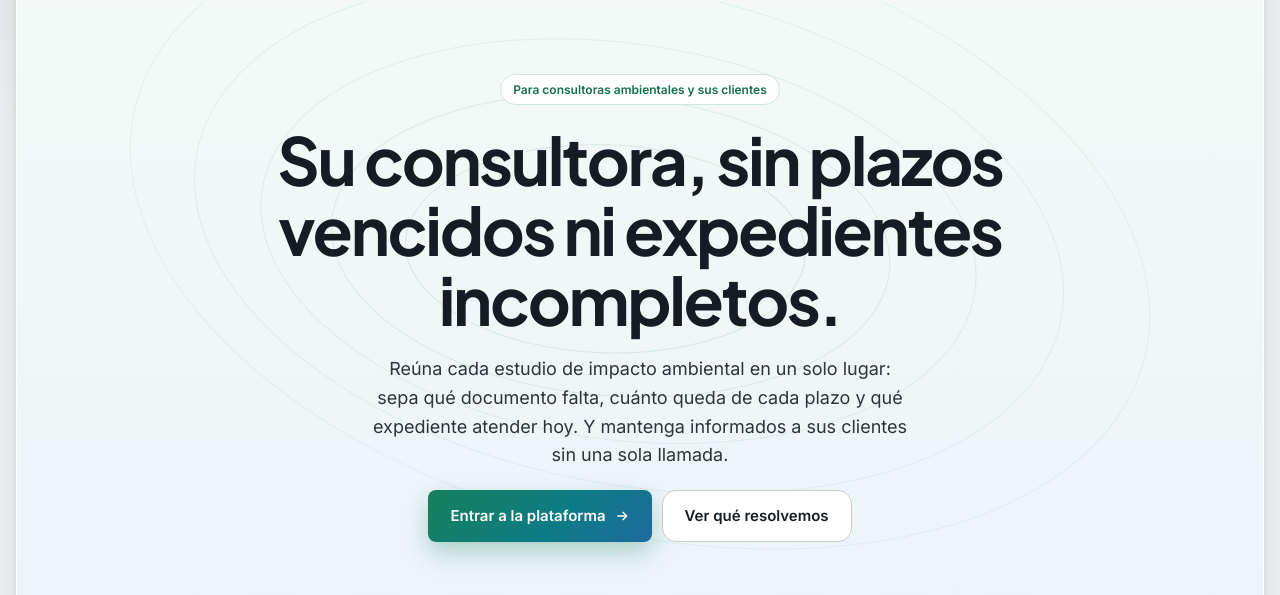
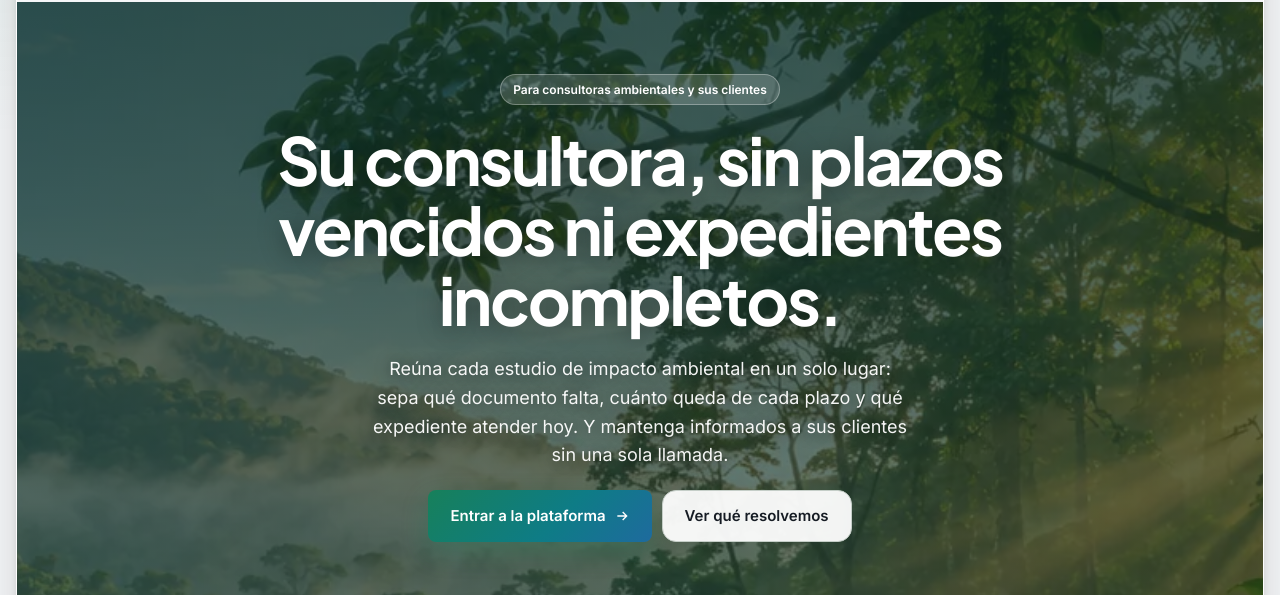
Before and after one commit to topicos127/Caso-8---Permisos-ambientales, a plain HTML site: page static/index.html in a window 1280 px wide. Shown: the part 140-735 px from the top of the page. Drawn offline with Linux system fonts and the light colour scheme.

Commit message:
Landing: foto de bosque tropical como portada, con texto legible encima
static/img/landing/portada.webp (305 KB) como fondo de la portada mediante data-foto; degradado oscuro
y sombra de texto para que el titular, el parrafo y las etiquetas de los iconos se lean en escritorio
y celular.

Co-Authored-By: Claude Sonnet 5.5 <noreply@anthropic.com>

```diff
--- a/static/css/estilos.css
+++ b/static/css/estilos.css
@@ -2260,3 +2260,10 @@ html, body {
 .tour-saltar:hover { color: var(--text); text-decoration: underline; }
 @media (prefers-reduced-motion: reduce) { .tour-foco, .tour-tarjeta { transition: none; } }
 .tour-tarjeta [hidden] { display: none !important; }
+
+/* ---------- Portada con foto: legibilidad del texto sobre la imagen ---------- */
+.hero.con-foto { background-image: linear-gradient(180deg, rgba(10, 44, 32, 0.78) 0%, rgba(10, 44, 32, 0.58) 45%, rgba(10, 44, 32, 0.38) 72%, rgba(246, 247, 249, 0.96) 100%), var(--foto); }
+.hero.con-foto .hero-centro h1 { text-shadow: 0 2px 24px rgba(0, 0, 0, 0.35); }
+.hero.con-foto .hero-centro .lead { color: rgba(255, 255, 255, 0.95); text-shadow: 0 1px 14px rgba(0, 0, 0, 0.5); }
+.hero.con-foto .hero-iconos li { color: #ffffff; text-shadow: 0 1px 10px rgba(0, 0, 0, 0.6); }
+.hero.con-foto .btn-ghost, .hero.con-foto .btn-borde { background: rgba(255, 255, 255, 0.94); }
--- a/static/index.html
+++ b/static/index.html
@@ -41,7 +41,7 @@
   </header>
 
   <!-- Foto de fondo opcional: data-foto="img/landing/portada.webp" (horizontal, 1920x1080 o mas). -->
-  <section class="hero" data-foto="">
+  <section class="hero" data-foto="img/landing/portada.webp">
     <svg class="contour" viewBox="0 0 1100 700" fill="none" aria-hidden="true">
       <ellipse cx="550" cy="350" rx="520" ry="300" stroke="#17805A" stroke-opacity="0.07" transform="rotate(14 550 350)"/>
       <ellipse cx="540" cy="356" rx="440" ry="248" stroke="#17805A" stroke-opacity="0.08" transform="rotate(11 550 350)"/>
```
Also changed, not shown: static/img/landing/portada.webp (added).
